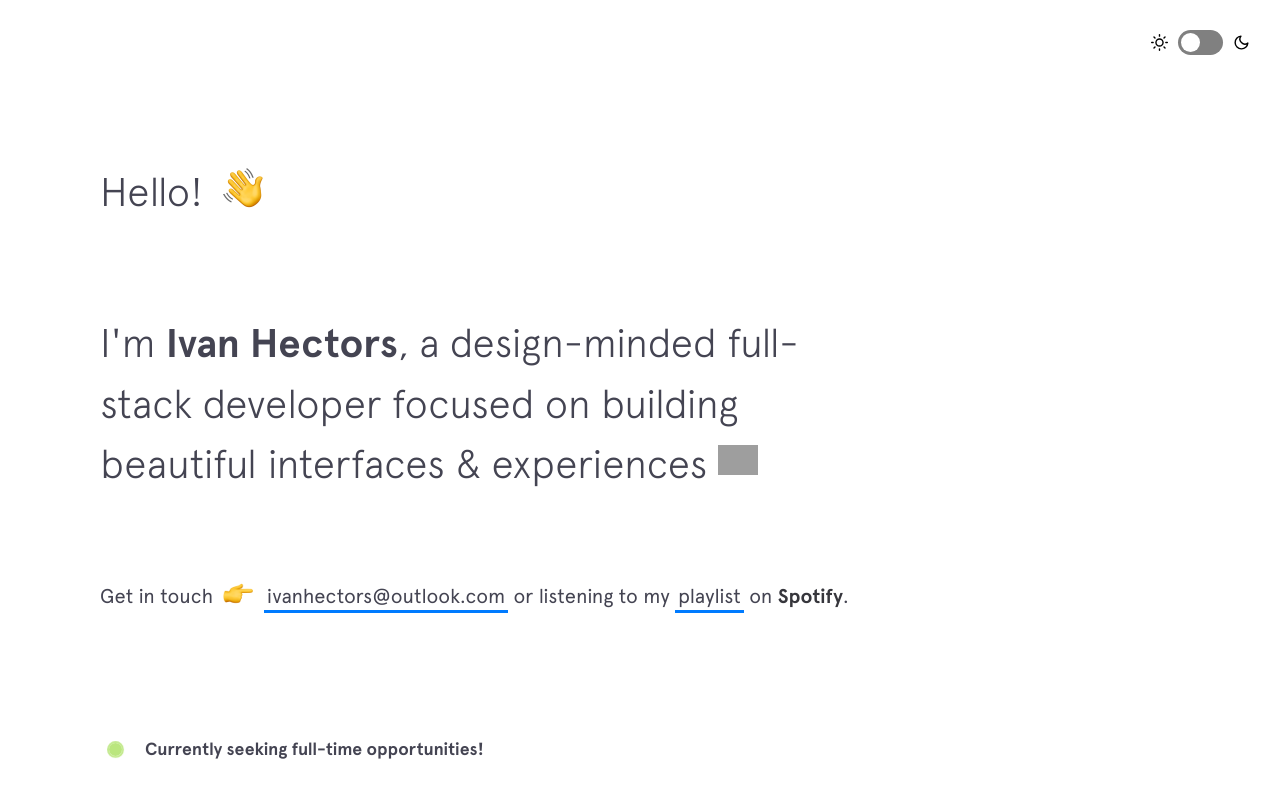
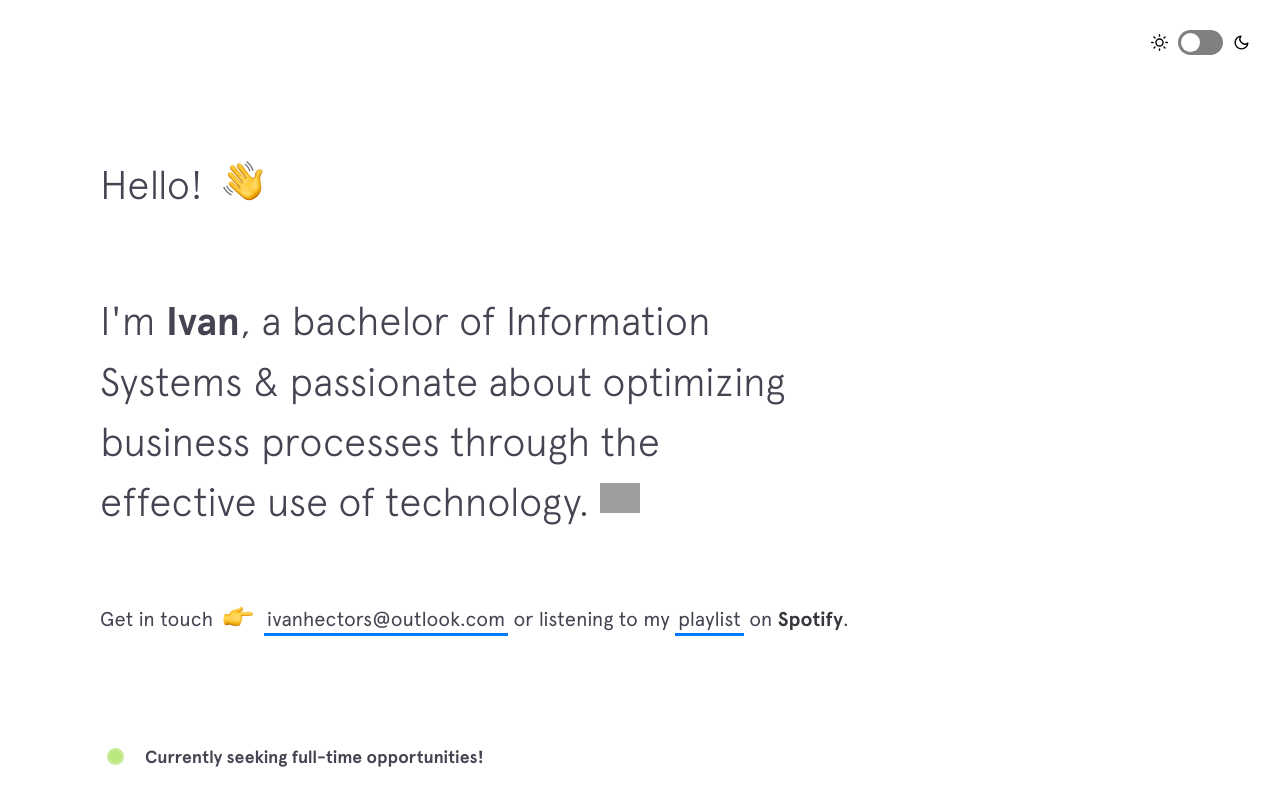
Before and after one commit to ivanhectors/ivanhectors.github.io, a Jekyll site: the page built from index.html, in a window 1280 px wide and 900 px high. Shown: the top 806 px of the window. Built offline with Jekyll 4.4.1, drawn with Linux system fonts in a browser that asks for light colours; nearby versions of some CDN libraries; grey boxes are pictures that could not be loaded.

Commit message:
Update intro.html

```diff
--- a/_includes/intro.html
+++ b/_includes/intro.html
@@ -4,7 +4,7 @@
   </h1>
 
   <h2 class="intro__tagline">I'm
-    <span class="name">Ivan Hectors</span>, a design-minded full-stack developer focused on building beautiful interfaces &amp; experiences
+    <span class="name">Ivan</span>, a bachelor of Information Systems & passionate about optimizing business processes through the effective use of technology.
     <span class="emoji technologist"></span>
   </h2>
 
```
